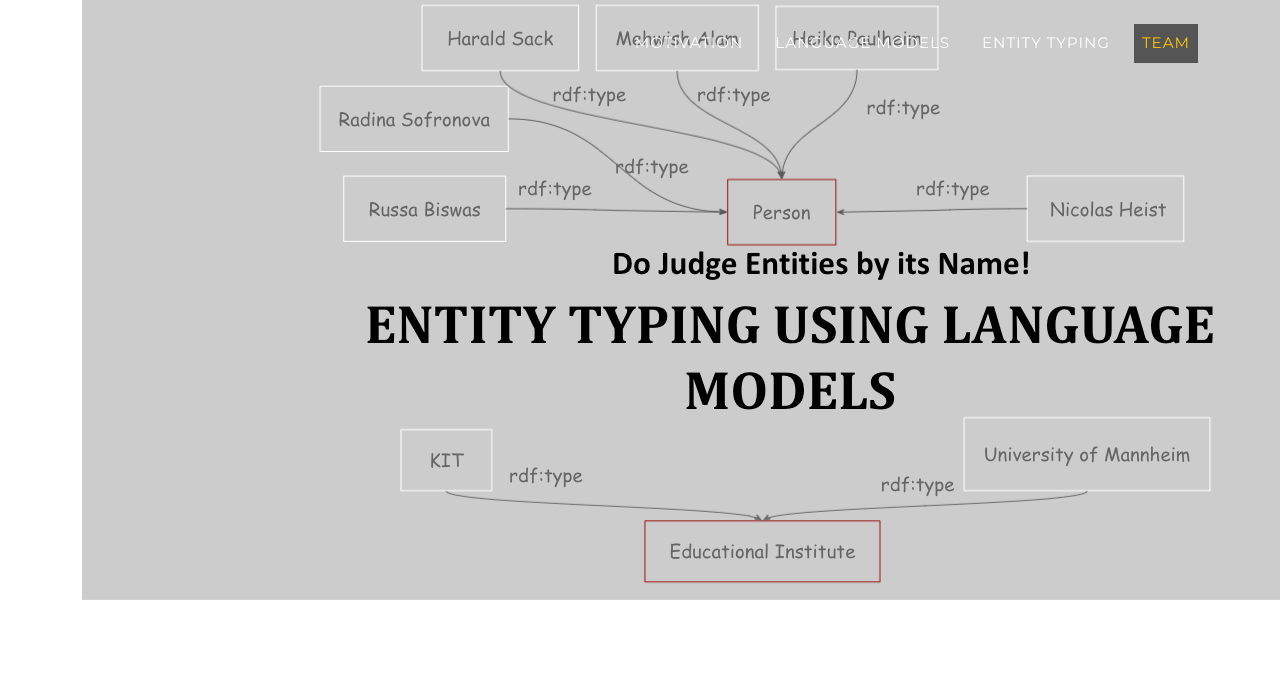
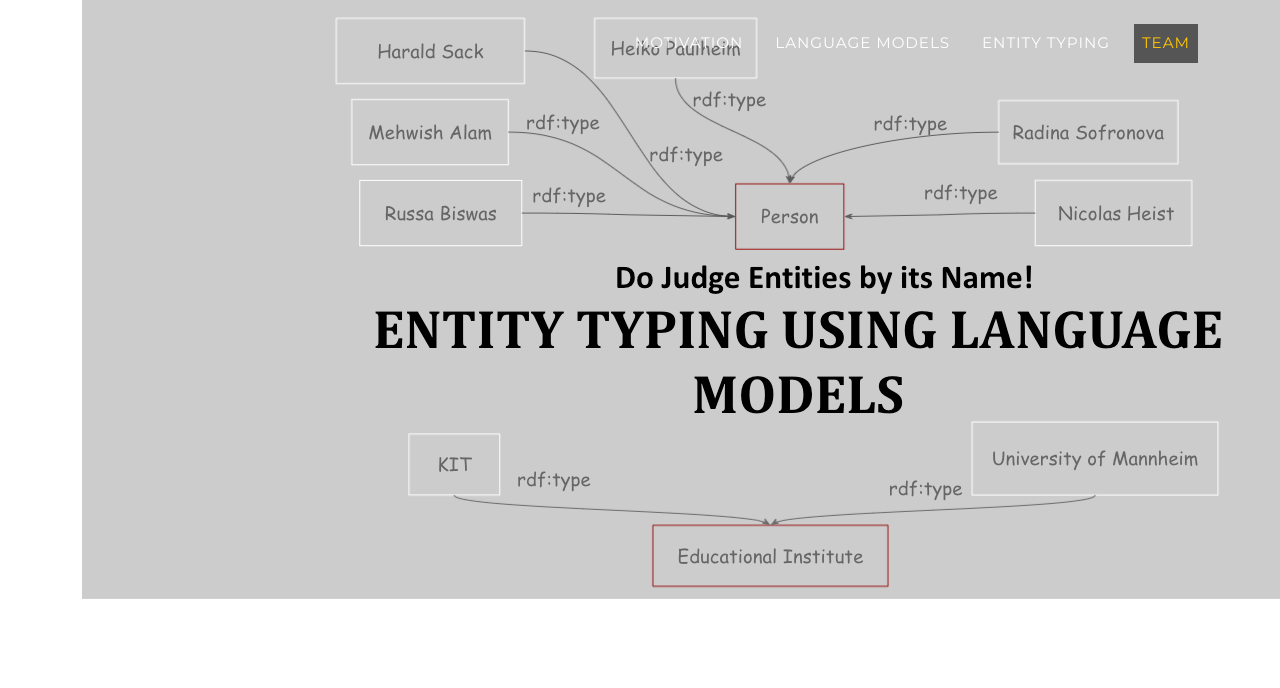
Before and after one commit to russabiswas/EntityTyping, a website: page index.html in a window 1280 px wide. Shown: the top 688 px of the page. Drawn offline with nearby package versions, Linux system fonts and the light colour scheme.

Commit message:
Update index.html

```diff
--- a/index.html
+++ b/index.html
@@ -40,7 +40,7 @@
 
             <div class="container">
 
-                 <img src="img/header3.jpg" alt="..." class="coverpic">
+                 <img src="img/header4.jpg" alt="..." class="coverpic">
         <!--        <a class="btn btn-primary btn-xl text-uppercase" href="#motivation">Motivation</a> -->
             </div>
 
```
